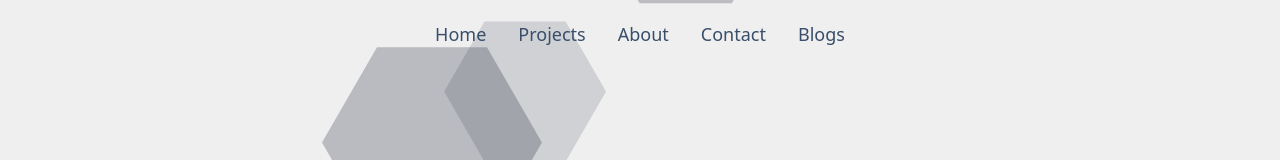
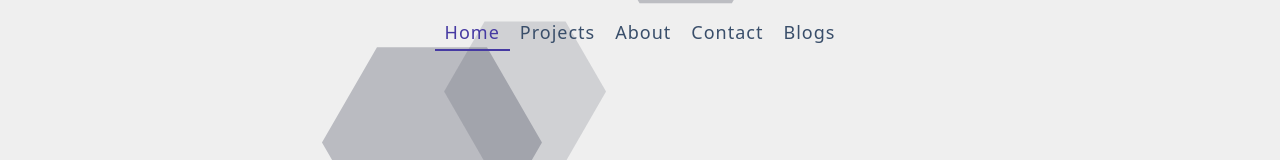
Before and after one commit to ArafatSadi1/my-portfolio, a React (Create React App) app: page / in a window 1280 px wide. Shown: the top 160 px of the page. Built offline with nearby package versions, Linux system fonts and the light colour scheme; no server answers.

Commit message:
design update

```diff
--- a/src/App.css
+++ b/src/App.css
@@ -1,38 +1,24 @@
-.App {
-  text-align: center;
+.nevEffect {
+  position: relative;
+  letter-spacing: 1px;
+  padding: 0 10px;
+}
+.nevEffect:after {
+  content: "";
+  position: absolute;
+  height: 2px;
+  width: 0%;
+  left: 0;
+  bottom: -7px;
+  transition: 0.3s;
 }
 
-.App-logo {
-  height: 40vmin;
-  pointer-events: none;
+.nevEffect:hover:after {
+  width: 100%;
 }
 
-@media (prefers-reduced-motion: no-preference) {
-  .App-logo {
-    animation: App-logo-spin infinite 20s linear;
-  }
+.navDesign {
+  letter-spacing: 1px;
+  width: 100%;
+  padding: 0 10px 5px;
 }
-
-.App-header {
-  background-color: #282c34;
-  min-height: 100vh;
-  display: flex;
-  flex-direction: column;
-  align-items: center;
-  justify-content: center;
-  font-size: calc(10px + 2vmin);
-  color: white;
-}
-
-.App-link {
-  color: #61dafb;
-}
-
-@keyframes App-logo-spin {
-  from {
-    transform: rotate(0deg);
-  }
-  to {
-    transform: rotate(360deg);
-  }
-}
--- a/src/components/Navbar.js
+++ b/src/components/Navbar.js
@@ -1,5 +1,6 @@
 import React, { useEffect, useState } from "react";
-import { Link, useLocation } from "react-router-dom";
+import { Link, NavLink, useLocation } from "react-router-dom";
+import ".././App.css"
 
 const Navbar = () => {
   const location = useLocation();
@@ -7,9 +8,8 @@ const Navbar = () => {
   useEffect(() => {
     if (location.pathname === "/") {
       setPath(true);
-    }
-    else{
-      setPath(false)
+    } else {
+      setPath(false);
     }
   }, [location.pathname]);
   const [colorChange, setColorchange] = useState(false);
@@ -23,21 +23,66 @@ const Navbar = () => {
   window.addEventListener("scroll", changeNavbarColor);
   const navbarItems = (
     <>
-      <li>
-        <Link to="/">Home</Link>
-      </li>
-      <li>
-        <Link to="/projects">Projects</Link>
-      </li>
-      <li>
-        <Link to="/about">About</Link>
-      </li>
-      <li>
-        <Link to="/contact">Contact</Link>
-      </li>
-      <li>
-        <Link to="/blogs">Blogs</Link>
-      </li>
+      <span>
+        <NavLink
+          className={({ isActive }) =>
+            isActive
+              ? "text-secondary lg:border-b-[2px] lg:border-b-secondary navDesign"
+              : "nevEffect lg:after:bg-secondary"
+          }
+          to="/"
+        >
+          Home
+        </NavLink>
+      </span>
+      <span>
+        <NavLink
+          className={({ isActive }) =>
+            isActive
+              ? "text-secondary lg:border-b-[2px] lg:border-b-secondary navDesign"
+              : "nevEffect lg:after:bg-secondary"
+          }
+          to="/projects"
+        >
+          Projects
+        </NavLink>
+      </span>
+      <span>
+        <NavLink
+          className={({ isActive }) =>
+            isActive
+              ? "text-secondary lg:border-b-[2px] lg:border-b-secondary navDesign"
+              : "nevEffect lg:after:bg-secondary"
+          }
+          to="/about"
+        >
+          About
+        </NavLink>
+      </span>
+      <span>
+        <NavLink
+          className={({ isActive }) =>
+            isActive
+              ? "text-secondary lg:border-b-[2px] lg:border-b-secondary navDesign"
+              : "nevEffect lg:after:bg-secondary"
+          }
+          to="/contact"
+        >
+          Contact
+        </NavLink>
+      </span>
+      <span>
+        <NavLink
+          className={({ isActive }) =>
+            isActive
+              ? "text-secondary lg:border-b-[2px] lg:border-b-secondary navDesign"
+              : "nevEffect lg:after:bg-secondary"
+          }
+          to="/blogs"
+        >
+          Blogs
+        </NavLink>
+      </span>
     </>
   );
   return (
--- a/src/routes/Project.js
+++ b/src/routes/Project.js
@@ -1,22 +1,23 @@
 import React from "react";
 import { Link } from "react-router-dom";
 
-
 const Project = ({ project }) => {
-    const {_id, picture, name, about} = project;
+  const { _id, picture, name, about } = project;
   return (
     <div class="card card-compact bg-base-100 shadow-xl rounded-tr-none rounded-bl-none">
       <figure>
-        <img
-          src={picture}
-          alt="Shoes"
-        />
+        <img src={picture} alt="" />
       </figure>
       <div class="card-body">
         <h2 class="card-title">{name}</h2>
         <p>{about}</p>
         <div class="card-actions justify-end">
-          <Link to={`/projectDetails/${_id}`} class="btn btn-primary rounded-tr-none rounded-bl-none">See Details</Link>
+          <Link
+            to={`/projectDetails/${_id}`}
+            class="btn btn-primary rounded-tr-none rounded-bl-none"
+          >
+            See Details
+          </Link>
         </div>
       </div>
     </div>
```
